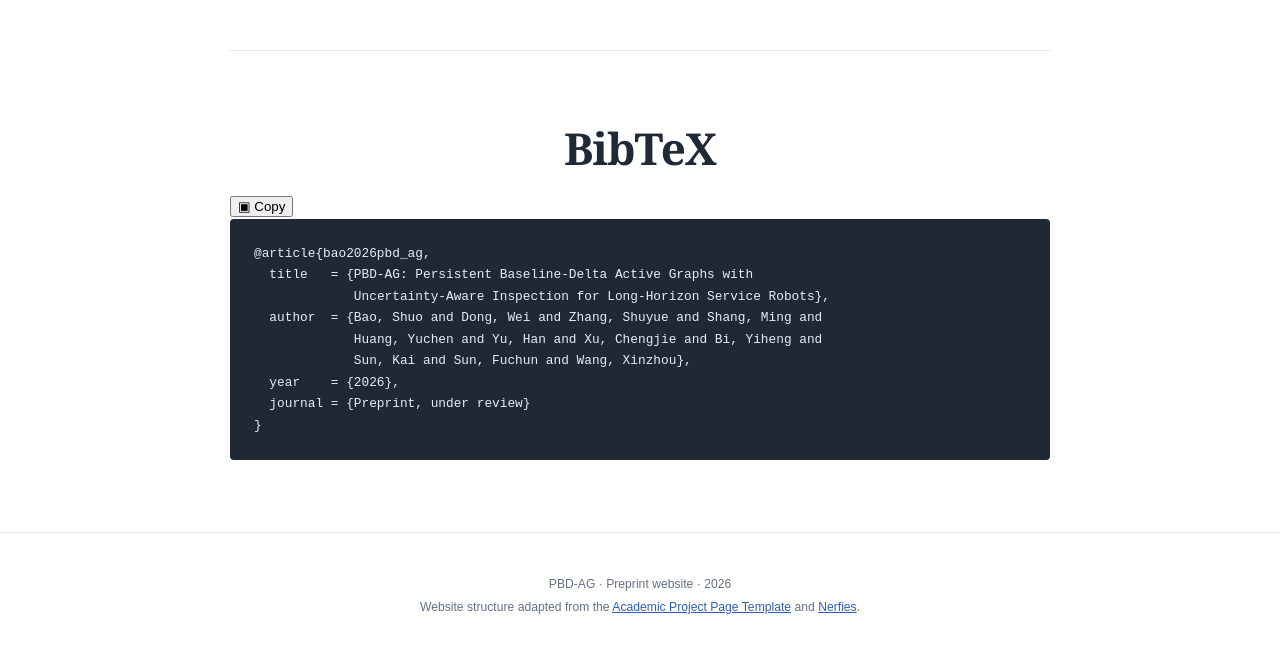
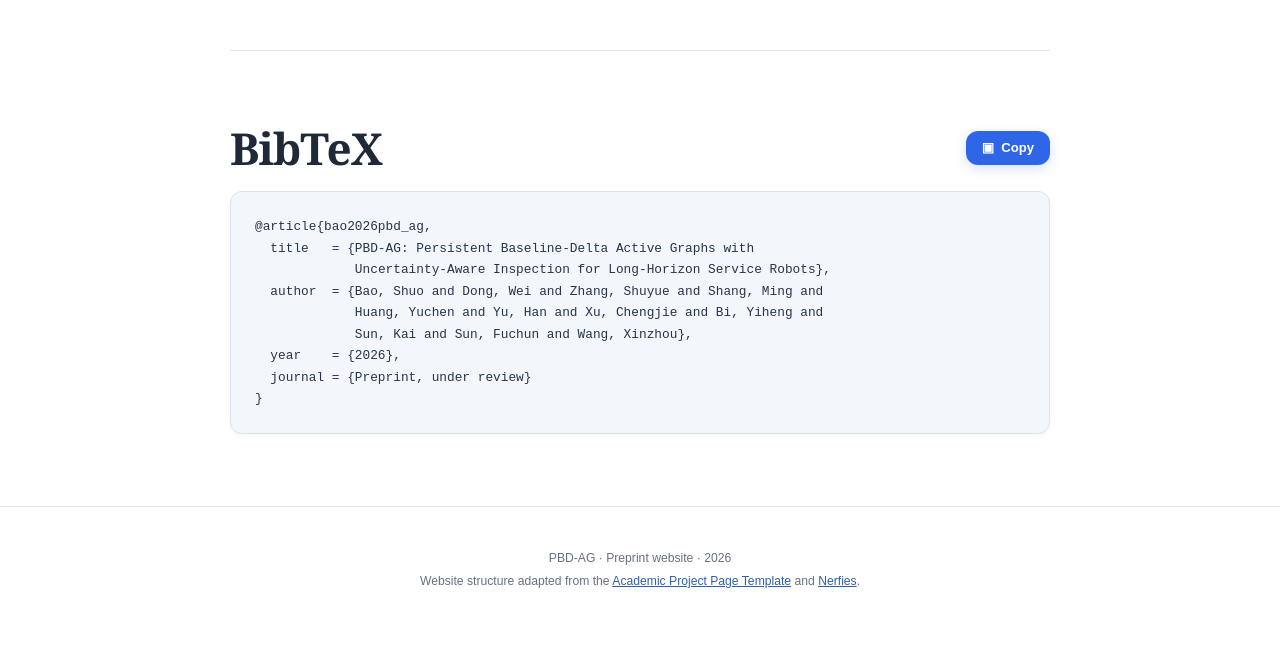
Before and after one commit to shuobao214/PBD-AG, a plain HTML site: page index.html in a window 1280 px wide. Shown: the part 4587-5239 px from the top of the page. Drawn offline with Linux system fonts and the light colour scheme.

Commit message:
Polish figures and BibTeX citation

```diff
--- a/static/css/index.css
+++ b/static/css/index.css
@@ -136,7 +136,36 @@ h1, h2, h3, p, figure { margin-top: 0; }
 .video-grid figcaption strong { color: var(--ink); }
 .deployment { padding-top: 28px; }
 
-.citation pre { overflow-x: auto; margin: 0; padding: 24px; border-radius: 4px; color: #e7edf6; background: #202735; font: .8rem/1.6 ui-monospace, SFMono-Regular, Consolas, monospace; white-space: pre-wrap; }
+.citation-heading { display: flex; align-items: center; justify-content: space-between; gap: 20px; margin-bottom: 18px; }
+.citation-heading h2 { margin: 0; text-align: left; }
+.copy-button {
+  display: inline-flex;
+  align-items: center;
+  gap: 7px;
+  padding: 10px 16px;
+  border: 0;
+  border-radius: 12px;
+  color: #fff;
+  background: #2f66e8;
+  font: 700 .82rem/1 Arial, Helvetica, sans-serif;
+  cursor: pointer;
+  box-shadow: 0 4px 12px rgba(47, 102, 232, .18);
+  transition: background .18s ease, transform .18s ease;
+}
+.copy-button:hover, .copy-button:focus-visible { background: #2456ca; transform: translateY(-1px); }
+.copy-button.is-copied { background: #16835c; }
+.citation pre {
+  overflow-x: auto;
+  margin: 0;
+  padding: 24px;
+  border: 1px solid #dce3ec;
+  border-radius: 12px;
+  color: #273449;
+  background: #f3f6fa;
+  box-shadow: 0 2px 5px rgba(31, 41, 55, .04);
+  font: .8rem/1.6 ui-monospace, SFMono-Regular, Consolas, monospace;
+  white-space: pre-wrap;
+}
 footer { padding: 42px 20px; border-top: 1px solid var(--line); color: var(--muted); text-align: center; font-size: .76rem; }
 footer p { margin-bottom: 3px; }
 footer a { color: var(--blue); }
```
